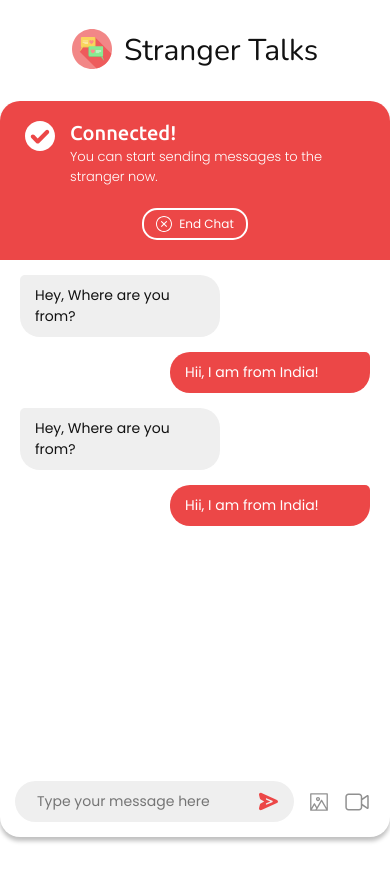
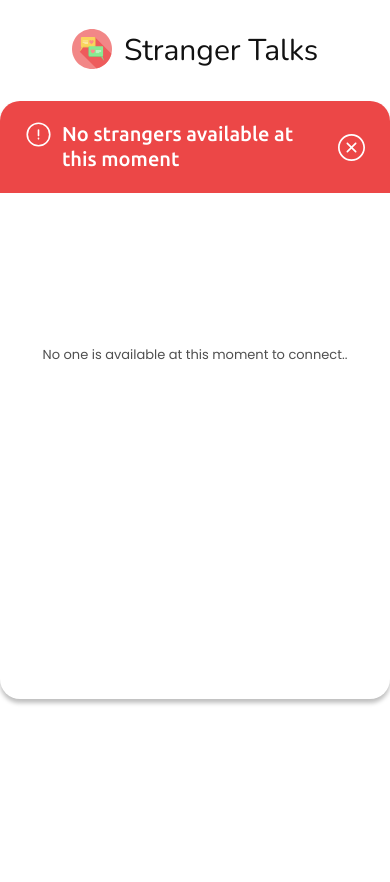
Before and after one commit to Nitish0399/stranger-talks, a React (Create React App) app: page /chat in a window 390 px wide. Shown: the top 882 px of the page. After the commit the page ends 844 px from the top, so only its background shows below. Built offline with nearby package versions, Linux system fonts and the light colour scheme.

Commit message:
update chat page styles

```diff
--- a/package.json
+++ b/package.json
@@ -10,6 +10,7 @@
     "react": "^17.0.2",
     "react-bootstrap": "^2.1.2",
     "react-dom": "^17.0.2",
+    "react-loader-spinner": "^5.1.4",
     "react-router-dom": "^6.2.1",
     "react-scripts": "5.0.0",
     "web-vitals": "^2.1.4"
--- a/src/components/ChatBody.js
+++ b/src/components/ChatBody.js
@@ -1,9 +1,25 @@
 import React from 'react'
 import styles from "../styles/chat.module.css";
 import ChatMsg from "../components/ChatMsg";
+import {Rings} from 'react-loader-spinner';
 
 class ChatBody extends React.Component {
   render() {
+    let child;
+    if (this.props.headerType === "Connected") {
+      child = <ChatBodyConnected/>;
+    } else if (this.props.headerType === "Searching") {
+      child = <ChatBodySearching/>;
+    } else {
+      child = <ChatBodyFailed/>;
+    }
+    return ({
+      ...child
+    });
+  }
+}
+
+function ChatBodyConnected() {
   return (<div id={styles['chat-body']}>
     <ChatMsg message="Hey, Where are  you from?" msgType="Received"/>
     <ChatMsg message="Hii, I am from India!" msgType="Sent"/>
@@ -11,6 +27,19 @@
     <ChatMsg message="Hii, I am from India!" msgType="Sent"/>
   </div>);
 }
+
+function ChatBodySearching() {
+  return (<div id={styles['chat-body']}>
+    <div id={styles['loader']}>
+      <Rings height="70" width="70" color='#909090' className="justify-content-center" ariaLabel='loading'/>
+    </div>
+  </div>);
+}
+
+function ChatBodyFailed() {
+  return (<div id={styles['chat-body']}>
+    <p id={styles['failed-chat-body-text']}>No one is available at this moment to connect..</p>
+  </div>);
 }
 
 export default ChatBody;
--- a/src/components/ChatFooter.js
+++ b/src/components/ChatFooter.js
@@ -6,7 +6,11 @@
 
 class ChatFooter extends React.Component {
   render() {
-    return (<div id={styles['chat-footer']} className="d-flex justify-content-between align-items-center">
+    let footerState = "d-block"; // footer visible
+    if (this.props.headerType != "Connected") {
+      footerState = "d-none";
+    }
+    return (<div id={styles['chat-footer']} className={`d-flex justify-content-between align-items-center ${footerState}`}>
       <div id={styles['chat-input']} className="flex-grow-1">
         <input type="text" placeholder="Type your message here"/>
         <button type="button" id={styles['send-btn']}><img src={sendIcon} alt="Send Icon"/></button>
--- a/src/components/ChatHeader.js
+++ b/src/components/ChatHeader.js
@@ -7,7 +7,6 @@
 import searchIcon from "../images/search-icon.svg";
 
 class ChatHeader extends React.Component {
-
   render() {
     let child;
     if (this.props.headerType === "Connected") {
@@ -20,19 +19,14 @@
     return ({
       ...child
     });
-
   }
-
 }
 
 function ChatHeaderConnected() {
   return (<div id={styles['chat-header']} className="d-flex justify-content-between align-items-center flex-wrap">
     <div className="flex-fill">
       <img src={successIcon} id={styles['chat-header-icon-success']} alt="Chat Header Icon"/>
-      <div className="d-inline-block" style={{
-          marginLeft: "15px",
-          width: "calc(100% - 58px)"
-        }}>
+      <div className={styles['chat-header-main']}>
         <h3 className={styles['chat-header-title']}>Connected!</h3>
         <p className={styles['chat-header-sub-title']}>You can start sending messages to the stranger now.</p>
       </div>
@@ -44,10 +38,10 @@
 }
 
 function ChatHeaderSearching() {
-  return (<div id={styles['chat-header']} className="d-flex justify-content-between align-items-center">
+  return (<div id={styles['chat-header']} className="d-flex justify-content-between align-items-center flex-wrap">
     <div>
       <img src={searchIcon} id={styles['chat-header-icon-search']} alt="Chat Header Icon"/>
-      <div className="d-inline-block ms-3">
+      <div className={styles['chat-header-main']}>
         <h3 className={styles['chat-header-title']}>Searching...</h3>
       </div>
     </div>
@@ -59,13 +53,13 @@
 
 function ChatHeaderFailed() {
   return (<div id={styles['chat-header']} className="d-flex justify-content-between align-items-center">
-    <div>
+    <div className="flex-fill">
       <img src={errorIcon} id={styles['chat-header-icon-error']} alt="Chat Header Icon"/>
-      <div className="d-inline-block ms-3">
-        <h3 className={styles['chat-header-title']}>Could not find strangers :(</h3>
+      <div className={styles['chat-header-main']}>
+        <h3 className={styles['chat-header-title']}>No strangers available at this moment</h3>
       </div>
     </div>
-    <Link to="/">
+    <Link to="/" className="m-auto m-sm-0">
       <img className={styles['close-chat-icon']} src={closeIcon} alt="End Chat Icon"/>
     </Link>
   </div>);
--- a/src/pages/Chat.js
+++ b/src/pages/Chat.js
@@ -7,11 +7,12 @@
 
 class Chat extends React.Component {
   render() {
+    let headerType = "Cdonnected";
     return (<div>
       <Container id={styles['chat-container']}>
-        <ChatHeader headerType="Connected"/>
-        <ChatBody/>
-        <ChatFooter/>
+        <ChatHeader headerType={headerType}/>
+        <ChatBody headerType={headerType}/>
+        <ChatFooter headerType={headerType}/>
       </Container>
     </div>);
   }
--- a/src/styles/chat.module.css
+++ b/src/styles/chat.module.css
@@ -31,13 +31,19 @@
   width: 30px;
 }
 
-.chat-header-title {
+.chat-header-main {
+  display: inline-block;
+  margin-left: 15px;
+  width: calc(100% - 58px);
+}
+
+.chat-header-main h3 {
   color: #ffffff;
   margin: 0;
   font-family: "Ubuntu", sans-serif;
 }
 
-.chat-header-sub-title {
+.chat-header-main p {
   color: #ffffff;
   margin: 0;
   font-weight: 300;
@@ -70,7 +76,20 @@
 #chat-body {
   height: 60vh;
   padding: 15px 0;
-  /* position: relative; */
+}
+
+#loader {
+  display: flex;
+  align-items: center;
+  justify-content: center;
+  height: 100%;
+}
+
+#failed-chat-body-text {
+  font-size: 15px;
+  text-align: center;
+  color: #4f4f4f;
+  margin-top: 25%;
 }
 
 /* Chat Footer */
@@ -175,11 +194,12 @@
     width: 30px;
   }
 
-  .chat-header-title {
+  .chat-header-main h3 {
     font-size: 23px;
+    line-height: 30px;
   }
 
-  .chat-header-sub-title {
+  .chat-header-main p {
     font-size: 13px;
   }
 
@@ -189,9 +209,29 @@
 }
 
 @media only screen and (max-width: 425px) {
-  .chat-header-title {
+  #chat-header-icon-success {
+    height: 27px;
+    width: 27px;
+  }
+
+  #chat-header-icon-search {
+    height: 24px;
+    width: 24px;
+  }
+
+  #chat-header-icon-error {
+    height: 27px;
+    width: 27px;
+  }
+
+  .chat-header-main {
+    margin-left: 10px;
+  }
+
+  .chat-header-main h3 {
     font-size: 20px;
     margin-bottom: 2px;
+    line-height: 25px;
   }
 
   #end-chat-btn {
@@ -204,8 +244,18 @@
     height: 16px;
   }
 
+  .close-chat-icon {
+    width: 27px;
+    height: 27px;
+  }
+
   .chat-msg {
     max-width: 200px;
+  }
+
+  #failed-chat-body-text {
+    font-size: 13px;
+    margin-top: 35%;
   }
 
   #chat-footer {
```
Also changed, not shown: 1 other file (tests, documents, lock files or other folders). Lines whose indentation alone changed are shown as unchanged.
